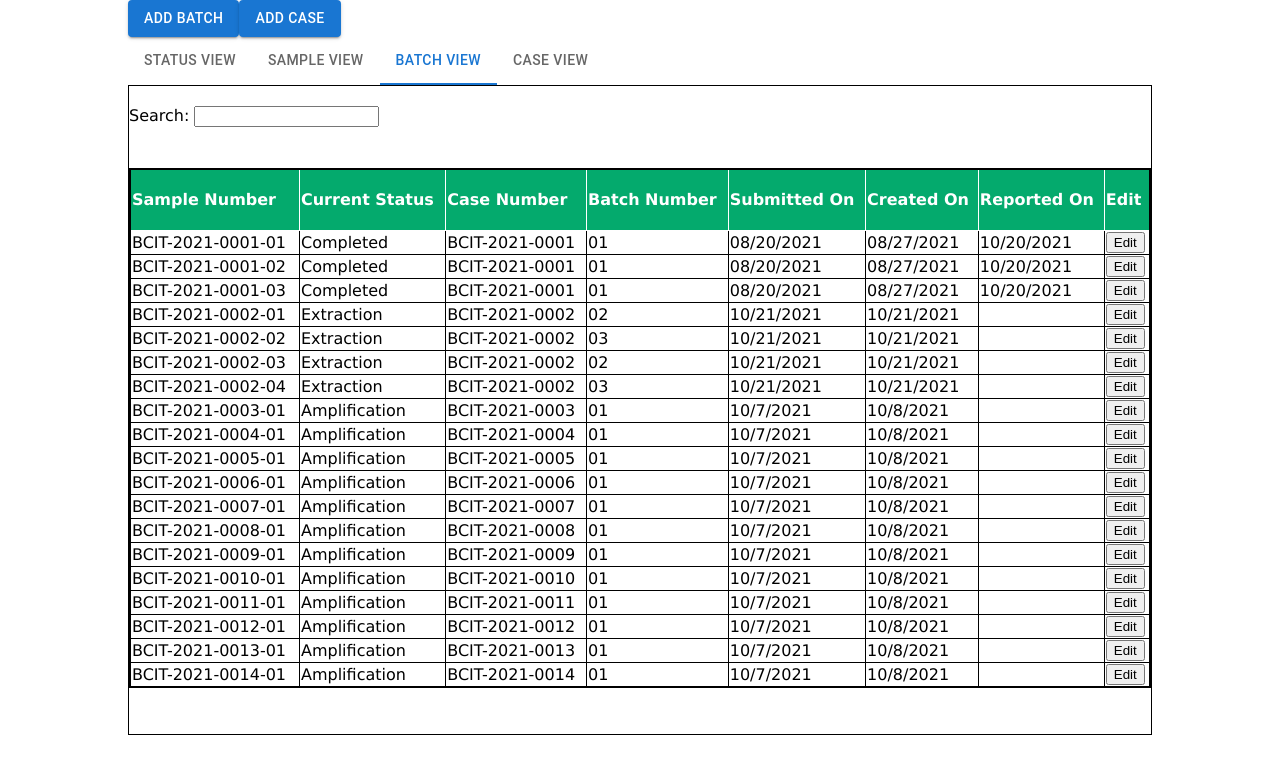
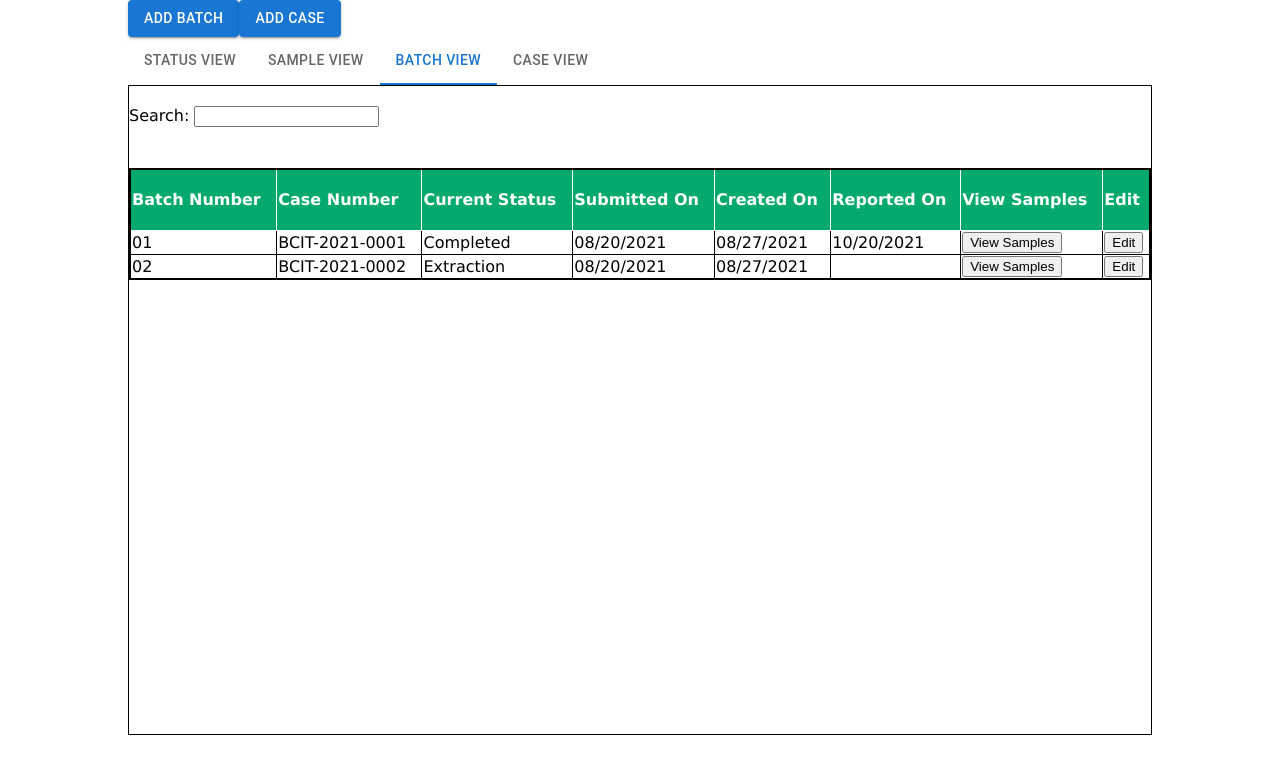
Before and after one commit to CozySchmidt/LeanForensics, a React (Create React App) app: page /batch-view in a window 1280 px wide. Shown: the top 774 px of the page. Built offline with nearby package versions, Linux system fonts and the light colour scheme.

Commit message:
BatchView View Samples functionality implemented

```diff
--- /dev/null
+++ b/src/components/sample_views/BatchColumn.js
@@ -0,0 +1,28 @@
+export const COLUMNS = [
+    {
+        Header: 'Batch Number',
+        accessor: 'batchNumber',
+      },
+      {
+        Header: 'Case Number',
+        accessor: 'caseNumber',
+      },
+      {
+        Header: 'Current Status',
+        accessor: 'currentStatus',
+      },
+      {
+        Header: 'Submitted On',
+        accessor: 'submitted',
+      },
+      {
+        Header: 'Created On',
+        accessor: 'created',
+      },
+      {
+        Header: 'Reported On',
+        accessor: 'reported',
+      }
+]
+
+export default COLUMNS;
--- a/src/components/sample_views/BatchView.js
+++ b/src/components/sample_views/BatchView.js
@@ -1,7 +1,10 @@
-import React, { useMemo } from "react";
+import React, { useMemo, useState } from "react";
 import { useTable, useGlobalFilter, useSortBy } from 'react-table';
-import MOCK_DATA from '../../constants/mock_samples.json';
-import COLUMNS from './Columns';
+import Modal from "@mui/material/Modal";
+import Box from "@mui/material/Box";
+import Typography from "@mui/material/Typography";
+import MOCK_DATA from '../../constants/mock_batch.json';
+import COLUMNS from './BatchColumn';
 import './BatchView.css';
 import { GlobalFilter } from "./GlobalFilter";
 import {BsFillArrowDownCircleFill, BsFillArrowUpCircleFill} from "react-icons/bs";
@@ -23,6 +26,48 @@ const BatchView = () => {
 
   const { globalFilter } = state;
 
+  const [openModal, setOpenModal] = useState(false);
+  const [selectedBatch, setSelectedBatch] = useState(null);
+
+  const handleModalOpen = (batch) => {
+    setOpenModal(true);
+    setSelectedBatch(batch.original);
+  };
+  const handleModalClose = () => setOpenModal(false);
+
+  const ModalView = () => {
+    const style = {
+      position: "absolute",
+      top: "50%",
+      left: "50%",
+      transform: "translate(-50%, -50%)",
+      width: 400,
+      bgcolor: "background.paper",
+      border: "2px solid #000",
+      boxShadow: 24,
+      p: 4,
+    };
+
+    return (
+      <Modal
+        open={openModal}
+        onClose={handleModalClose}
+        aria-labelledby="modal-modal-title"
+        aria-describedby="modal-modal-description"
+      >
+        <Box sx={style}>
+          <Typography id="modal-modal-title" variant="h6" component="h2">
+            Batch Number: {selectedBatch && selectedBatch.batchNumber}
+          </Typography>
+          {selectedBatch &&
+            selectedBatch.samples.map((sample, i) => {
+              return <div key={i}>{sample.sampleNumber}, {sample.currentStatus}</div>;
+            })}
+        </Box>
+      </Modal>
+    );
+  };
+
   return (
     <div className="viewHolder">
       <GlobalFilter filter={globalFilter} setFilter={setGlobalFilter}/>
@@ -38,6 +83,7 @@ const BatchView = () => {
                   </span>
                 </th>
               ))}
+              <th>View Samples</th>
               <th>Edit</th>
             </tr>
           ))}
@@ -51,8 +97,13 @@ const BatchView = () => {
                   return <td {...cell.getCellProps()}>{cell.render('Cell')}</td>
                 })}
                 <td>
+                  <button onClick={() => handleModalOpen(row)}>
+                    View Samples
+                  </button>
+                </td>
+                <td>
                   <button onClick={() => {
-                    alert(`Do you wish to edit ${row.values['sampleNumber']}?`)
+                    alert(`Do you wish to edit ${row.values['batchNumber']}?`)
                   }}>Edit</button>
                 </td>
               </tr>
@@ -60,6 +111,7 @@ const BatchView = () => {
           })}
         </tbody>
       </table>
+      <ModalView />
     </div>
   )
 
--- /dev/null
+++ b/src/constants/mock_batch.json
@@ -0,0 +1,71 @@
+[{
+    "batchNumber": "01",
+    "currentStatus": "Completed",
+    "caseNumber": "BCIT-2021-0001",
+    "samples": [{
+            "sampleNumber": "BCIT-2021-0001-01",
+            "currentStatus": "Completed",
+            "caseNumber": "BCIT-2021-0001",
+            "batchNumber": "01",
+            "submitted": "08/20/2021",
+            "created": "08/27/2021",
+            "reported": "10/20/2021"
+        },
+        {
+            "sampleNumber": "BCIT-2021-0001-02",
+            "currentStatus": "Completed",
+            "caseNumber": "BCIT-2021-0001",
+            "batchNumber": "01",
+            "submitted": "08/20/2021",
+            "created": "08/27/2021",
+            "reported": "10/20/2021"
+        },
+        {
+            "sampleNumber": "BCIT-2021-0001-03",
+            "currentStatus": "Completed",
+            "caseNumber": "BCIT-2021-0001",
+            "batchNumber": "01",
+            "submitted": "08/20/2021",
+            "created": "08/27/2021",
+            "reported": "10/20/2021"
+        }
+    ],
+    "submitted": "08/20/2021",
+    "created": "08/27/2021",
+    "reported": "10/20/2021"
+}, {
+    "batchNumber": "02",
+    "currentStatus": "Extraction",
+    "caseNumber": "BCIT-2021-0002",
+    "samples": [{
+            "sampleNumber": "BCIT-2021-0002-01",
+            "currentStatus": "Extraction",
+            "caseNumber": "BCIT-2021-0002",
+            "batchNumber": "01",
+            "submitted": "08/20/2021",
+            "created": "08/27/2021",
+            "reported": ""
+        },
+        {
+            "sampleNumber": "BCIT-2021-0002-02",
+            "currentStatus": "Extraction",
+            "caseNumber": "BCIT-2021-0002",
+            "batchNumber": "01",
+            "submitted": "08/20/2021",
+            "created": "08/27/2021",
+            "reported": ""
+        },
+        {
+            "sampleNumber": "BCIT-2021-0002-03",
+            "currentStatus": "Extraction",
+            "caseNumber": "BCIT-2021-0002",
+            "batchNumber": "01",
+            "submitted": "08/20/2021",
+            "created": "08/27/2021",
+            "reported": ""
+        }
+    ],
+    "submitted": "08/20/2021",
+    "created": "08/27/2021",
+    "reported": ""
+}]
```
